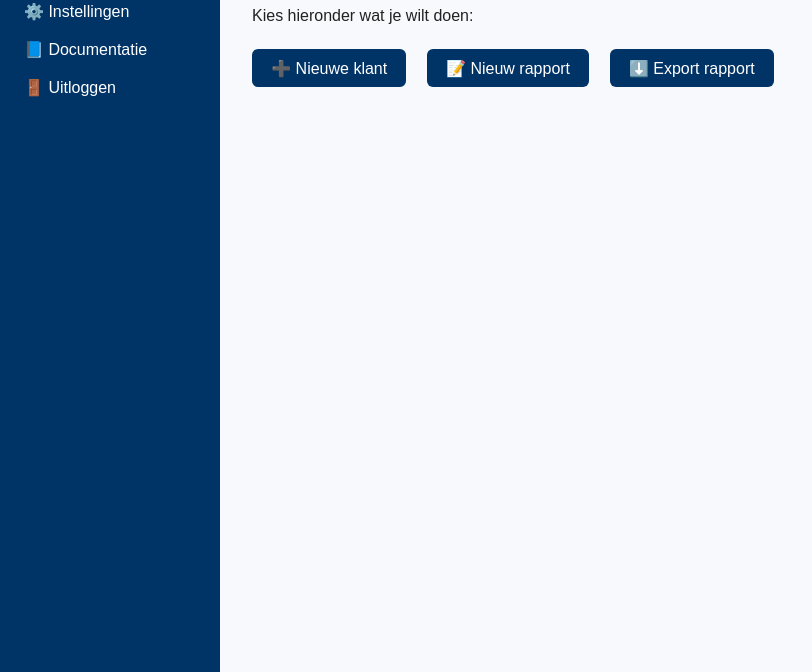
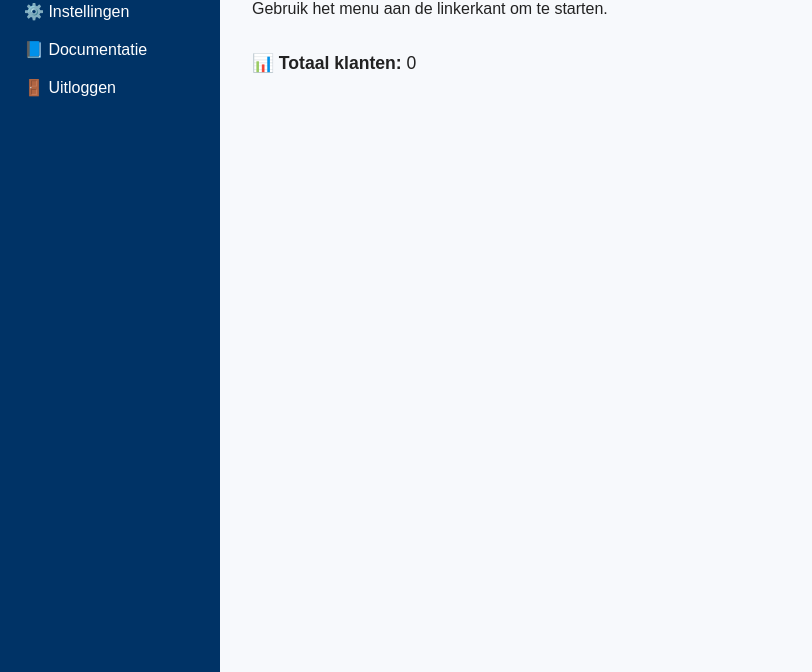
Before and after one commit to BrunsmannExperts/Appv2, a website: page dashboard.html in a window 1280 px wide. Shown: the part 128-800 px from the top of the page, without its empty margins (0-812 px from the left). Drawn offline with Linux system fonts and the light colour scheme.

Commit message:
Add files via upload

```diff
--- a/dashboard.html
+++ b/dashboard.html
@@ -27,19 +27,16 @@
       font-size: 1.2em;
       margin-bottom: 1em;
     }
-    .sidebar button, .sidebar a {
+    .sidebar a {
       display: block;
       width: 100%;
       background: none;
       color: white;
-      border: none;
+      text-decoration: none;
       padding: 0.6em 0;
-      text-align: left;
       font-size: 1em;
-      text-decoration: none;
-      cursor: pointer;
     }
-    .sidebar button:hover, .sidebar a:hover {
+    .sidebar a:hover {
       background-color: #005199;
     }
     .main {
@@ -50,21 +47,11 @@
     .userlabel {
       font-size: 0.9em;
       color: #666;
-      margin-bottom: 2em;
+      margin-bottom: 1em;
     }
-    .knop {
-      display: inline-block;
-      margin: 0.5em 1em 0.5em 0;
-      padding: 0.6em 1.2em;
-      background-color: #003366;
-      color: white;
-      border: none;
-      border-radius: 6px;
-      text-decoration: none;
-      font-size: 1em;
-    }
-    .knop:hover {
-      background-color: #005199;
+    .stats {
+      margin-top: 2em;
+      font-size: 1.1em;
     }
   </style>
 </head>
@@ -80,15 +67,17 @@
     <div class="main">
       <div class="userlabel">Ingelogd als: <span id="gebruikersnaam">gebruiker</span></div>
       <h1>Welkom bij Brunsmann Experts</h1>
-      <p>Kies hieronder wat je wilt doen:</p>
-      <a class="knop" href="klanten_overzicht.html">➕ Nieuwe klant</a>
-      <a class="knop" href="rapport_start.html">📝 Nieuw rapport</a>
-      <a class="knop" href="rapport_export_word.html">⬇️ Export rapport</a>
+      <p>Gebruik het menu aan de linkerkant om te starten.</p>
+      <div class="stats">
+        <p><strong>📊 Totaal klanten:</strong> <span id="totaalKlanten">...</span></p>
+      </div>
     </div>
   </div>
 
   <script>
     document.getElementById("gebruikersnaam").textContent = localStorage.getItem("gebruiker") || "gebruiker";
+    const klanten = JSON.parse(localStorage.getItem("klanten") || "[]");
+    document.getElementById("totaalKlanten").textContent = klanten.length;
   </script>
 </body>
 </html>
```
